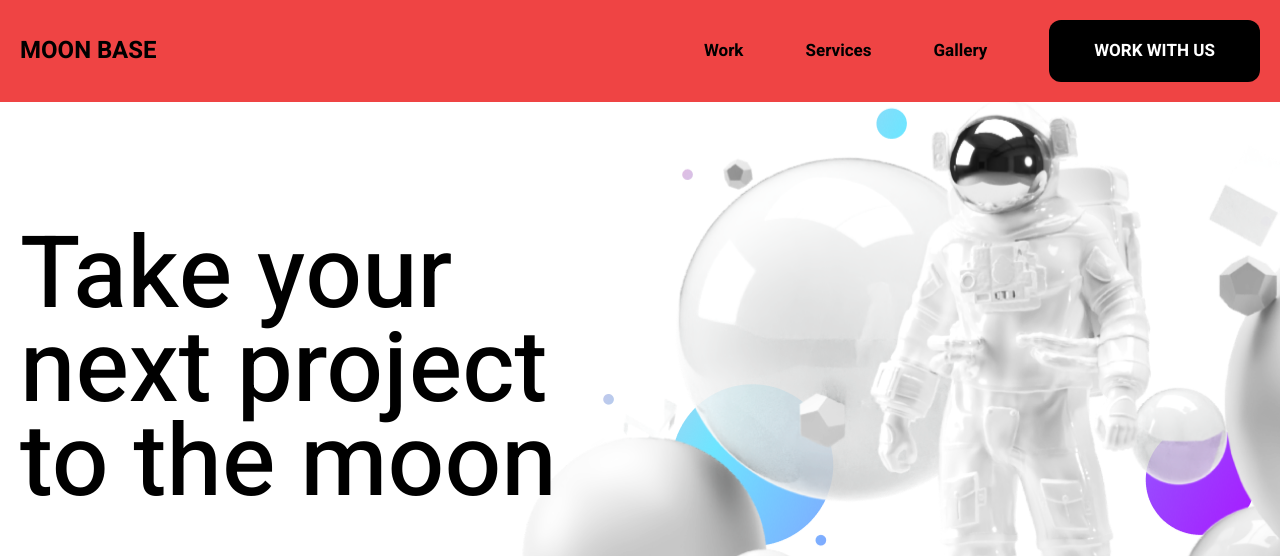
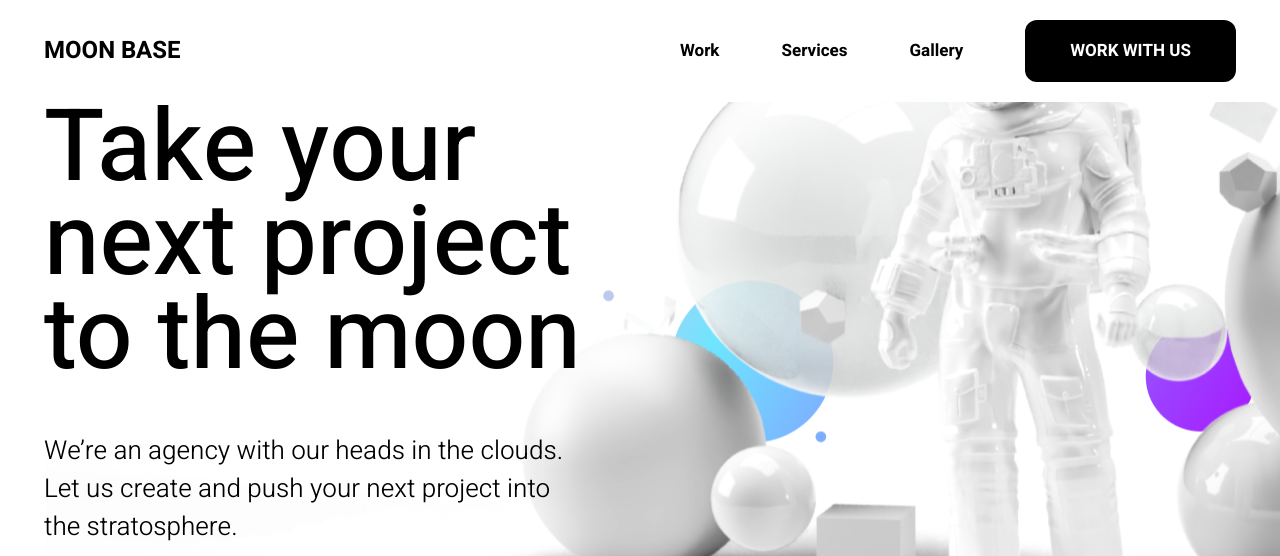
Before and after one commit to dsabirbaev/Moon-Base, a website: page src/index.html in a window 1280 px wide. Shown: the top 556 px of the page. Drawn offline with nearby package versions, Linux system fonts and the light colour scheme.

Commit message:
added important

```diff
--- a/src/index.html
+++ b/src/index.html
@@ -11,7 +11,7 @@
 </head>
 
 <body>
-    <header class="bg-red-500">
+    <header>
         <div class="container flex justify-between items-center h-[102px] font-bold">
             <a href="#" class="uppercase text-[24px]">Moon base</a>
             <ul class="flex gap-[62px] items-center text-[17px]">
--- a/src/style.css
+++ b/src/style.css
@@ -13,7 +13,7 @@ body{
 }
 
 .container{
-    max-width: 1232px;
-    padding: 0 20px;
-    margin: 0 auto;
+    max-width: 1232px !important;
+    padding: 0 20px !important;
+    margin: 0 auto !important;
 }
```
Also changed, not shown: dist/output.css.
